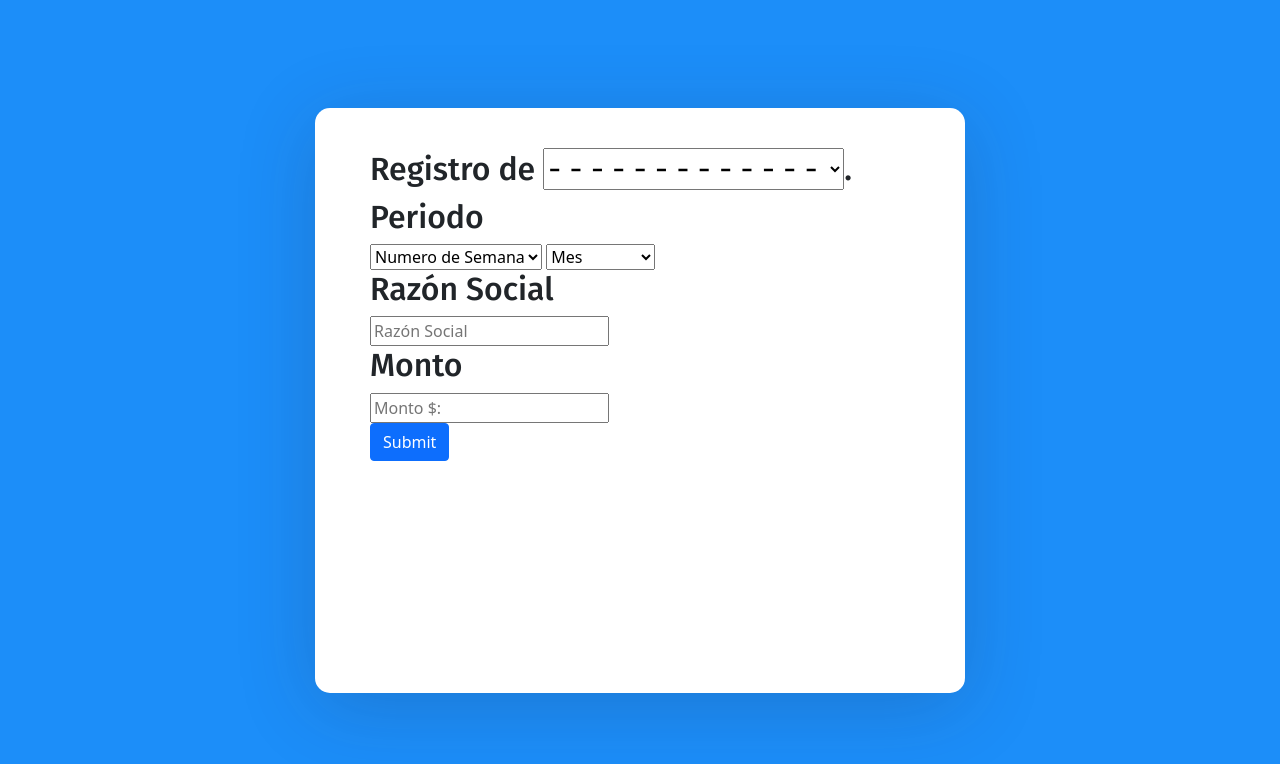
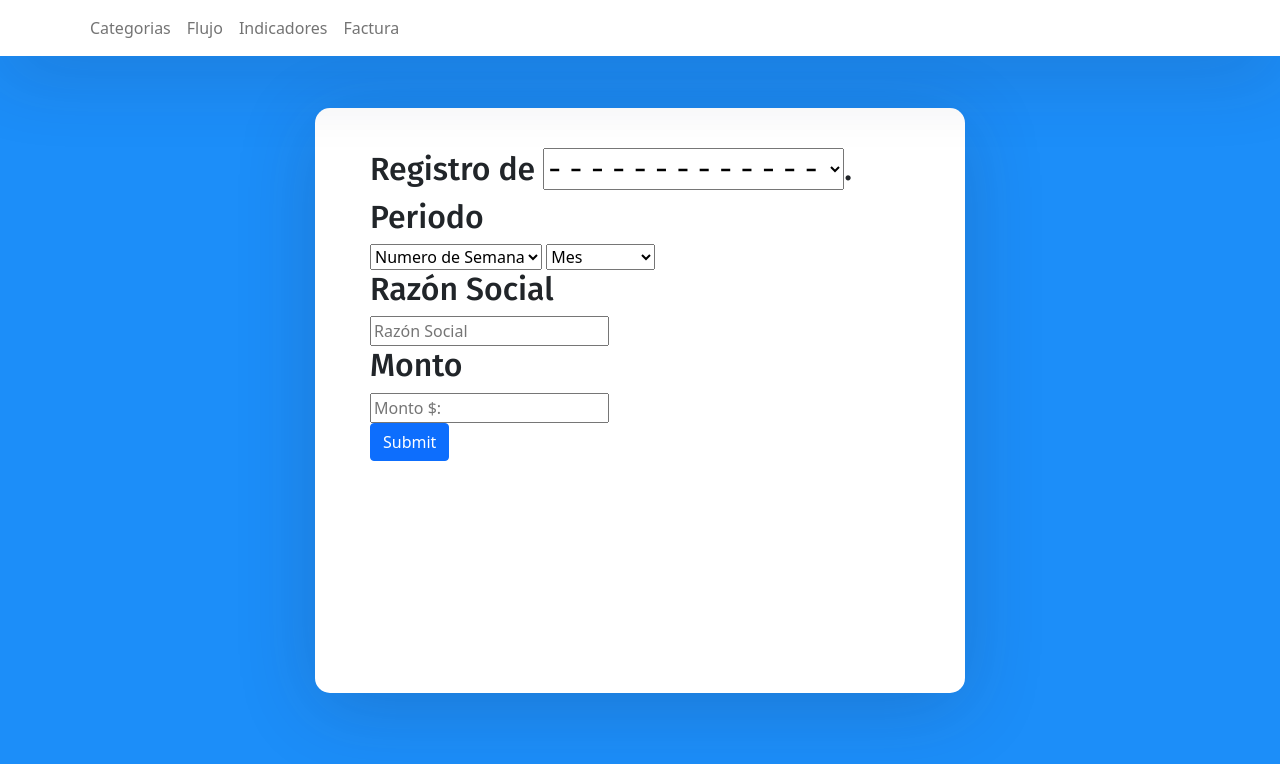
Before and after one commit to 203404/CashFlow-Front, a React (Create React App) app: page /registros in a window 1280 px wide. Shown: the top 764 px of the page. Built offline with nearby package versions, Linux system fonts and the light colour scheme.

Commit message:
Navbar añadida

```diff
--- a/src/components/categorias.component.js
+++ b/src/components/categorias.component.js
@@ -1,5 +1,6 @@
 import React from "react";
 import axios from "axios";//importar axios
+import Navbar from "./navbar.component";
 
 const Clasificacion = [
   {
@@ -92,7 +93,7 @@
 
   render() {
     return (
-      <div className="any">
+      <div className="any"><Navbar></Navbar>
         <div className="formC">
           <div>
             <h2>Categorias</h2>
--- a/src/components/flujo.component.js
+++ b/src/components/flujo.component.js
@@ -1,5 +1,6 @@
 import React from "react";
 import axios from "axios";
+import Navbar from "./navbar.component";
 
 const Clasificacion = [
     {
@@ -134,7 +135,7 @@
 
     render() {
         return (
-            <div className="any">
+            <div className="any"><Navbar></Navbar>
                 <div>
                     <div>
                         <h2>¿Se trata de un ingreso?</h2>
--- a/src/components/navbar.component.js
+++ b/src/components/navbar.component.js
@@ -15,6 +15,9 @@
               <li>
                 <Link className="nav-link" to={"/registros"}>Indicadores</Link>
               </li>
+              <li>
+                <Link className="nav-link" to={"/reporteFlujo"}>Factura</Link>
+              </li>
             </ul>
           </div>
         </div>
--- a/src/components/registros.component.js
+++ b/src/components/registros.component.js
@@ -1,5 +1,6 @@
 import React from "react";
 import axios from "axios";
+import Navbar from "./navbar.component";
 
 const Registro = [
     {
@@ -244,7 +245,7 @@
     }
     render() {
         return (
-            <div className="any">
+            <div className="any"><Navbar></Navbar>
                 <div>
                     <div>
                         <h2><text>{'Registro de \t'}</text>
--- a/src/components/reporteFlujo.js
+++ b/src/components/reporteFlujo.js
@@ -1,5 +1,6 @@
 import axios from "axios";
 import React from "react";
+import Navbar from "./navbar.component";
 
 let ingresos = [
   [0, 0, 0, 0, 0],
@@ -96,7 +97,7 @@
   };
   render() {
     return (
-      <div>
+      <div><Navbar></Navbar>
         <h1>Flujo efectivo</h1>
         <h6>Ingresos</h6>
         <table class="table table-bordered">
```
